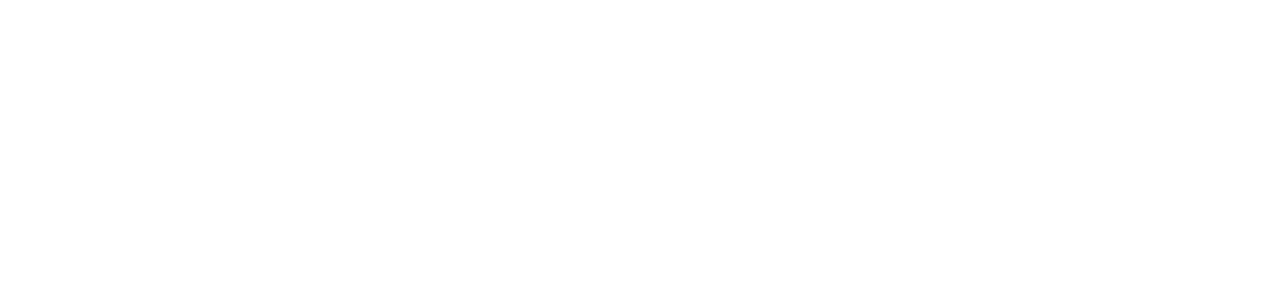
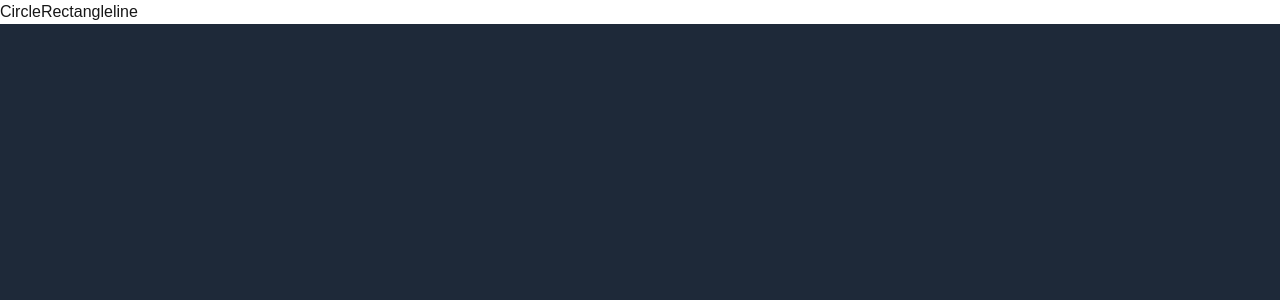
Before and after one commit to Varun789-mx/canvas, a Next.js app: page / in a window 1280 px wide. Shown: the top 300 px of the page. Built offline with nearby package versions, Linux system fonts and the light colour scheme.

Commit message:
Connect class to the function

```diff
--- a/app/Canvas/canvas.tsx
+++ b/app/Canvas/canvas.tsx
@@ -1,75 +1,50 @@
-import React, { useEffect, useRef, useState } from "react"
+import React, { useRef, useState } from "react";
 import { CanvasDrawer } from "../lib/CanvasClass";
 
+enum ShapeProp {
+  circle = "Circle",
+  rectangele = "Rectangle",
+  line = "Line",
+  ellipse = "Ellipse",
+}
 const Canvas = () => {
   const canvasRef = useRef<HTMLCanvasElement>(null);
   const [start, setstart] = useState({ x: 0, y: 0 });
+  const [shape, setshape] = useState<ShapeProp>(ShapeProp.line);
   const [drawing, setdrawing] = useState(false);
 
   function HandleMouseDown(e: React.MouseEvent<HTMLCanvasElement>) {
     setdrawing(true);
     setstart({ x: e.clientX, y: e.clientY });
   }
-    // function CreateRectangle(e: React.MouseEvent<HTMLCanvasElement>) {
-    //     const canvas = canvasRef.current;
-    //     if (!canvas || !drawing) return;
 
-    //     const height = e.clientX - start.x;
-    //     const width = e.clientY - start.y;
-
-    //     canvas.width = window.innerWidth;
-    //     canvas.height = window.innerHeight;
-    //     const ctx = canvas.getContext('2d');
-    //     if (!ctx) return;
-    //     ctx.strokeStyle = 'white'
-    //     ctx.roundRect(start.x, start.y, height, width, 5 * Math.PI);
-    //     ctx.stroke();
-    // }
-    // function CreateCircle(e: React.MouseEvent<HTMLCanvasElement>) {
-    //     const canvas = canvasRef.current;
-    //     if (!canvas || !drawing) return;
-
-    //     const height = e.clientY - start.y
-    //     canvas.width = window.innerWidth;
-    //     canvas.height = window.innerHeight;
-    //     const ctx = canvas.getContext('2d');
-    //     if (!ctx) return;
-    //     ctx.strokeStyle = 'white'
-    //     ctx.arc(start.x, start.y, Math.abs(height), 0, 2 * Math.PI);
-    //     ctx.stroke();
-    // }
-    // function CreateLine(e: React.MouseEvent<HTMLCanvasElement>) {
-    //     const canvas = canvasRef.current;
-    //     if (!canvas || !drawing) return;
-
-    //     const height = e.clientY - start.y
-    //     const width = e.clientX - start.x;
-
-    //     canvas.width = window.innerWidth;
-    //     canvas.height = window.innerHeight;
-
-    //     const ctx = canvas.getContext('2d');
-    //     if (!ctx) return;
-    //     ctx.strokeStyle = 'white'
-    //     ctx.beginPath();
-    //     ctx.moveTo(start.x, start.y);
-    //     ctx.lineTo(e.clientX, e.clientY);
-    //     ctx.stroke();
-    // }
   function HandleMouseUp() {
     setdrawing(false);
   }
-
-    const canvas = canvasRef.current
+  const HandleDrawing = (e: React.MouseEvent<HTMLCanvasElement>) => {
+    const canvas = canvasRef.current;
     if (!canvas) return;
+    if (drawing) {
       const drawer = new CanvasDrawer(canvas);
+      drawer.CreateRectangle(start.x, start.y, e.clientX, e.clientY);
+    }
+  };
   return (
-        <canvas ref={canvasRef}
+    <div>
+      <div className="w-3/4 flex items bg-white ">
+        <div>Circle</div>
+        <div>Rectangle</div>
+        <div>line</div>
+      </div>
+      <canvas
+        ref={canvasRef}
         id="canvas"
         onMouseDown={HandleMouseDown}
         onMouseUp={HandleMouseUp}
-            onMouseMove={CreateRectangle}
-            className="bg-gray-800 w-screen h-screen" />
-    )
-}
-export default Canvas
+        onMouseMove={HandleDrawing}
+        className="bg-gray-800 w-screen h-screen"
+      />
+    </div>
+  );
+};
+export default Canvas;
--- a/app/lib/CanvasClass.ts
+++ b/app/lib/CanvasClass.ts
@@ -2,10 +2,9 @@ export class CanvasDrawer {
   private canvas: HTMLCanvasElement;
   private ctx: CanvasRenderingContext2D;
 
-
   constructor(canvas: HTMLCanvasElement) {
     this.canvas = canvas;
-        const ctx = canvas.getContext('2d');
+    const ctx = canvas.getContext("2d");
     if (!ctx) throw new Error("Unable to get the canas element");
     this.ctx = ctx;
     this.init();
@@ -14,36 +13,40 @@ export class CanvasDrawer {
   private init() {
     this.canvas.width = window.innerWidth;
     this.canvas.height = window.innerHeight;
-        this.ctx.strokeStyle = 'white';
+    this.ctx.strokeStyle = "white";
     this.ctx.lineWidth = 1;
   }
 
   clear() {
     this.ctx.clearRect(0, 0, this.canvas.width, this.canvas.height);
   }
-    CreateRectangle(startX: number, startY: number, endX: number, endY: number, rounded: boolean) {
-
+  CreateRectangle(
+    startX: number,
+    startY: number,
+    endX: number,
+    endY: number,
+    rounded?: boolean
+  ) {
     const height = endY - startY;
     const width = endX - startX;
 
-        this.ctx.strokeStyle = 'white'
-        if (!rounded) {
-            this.ctx.strokeRect(startX, startY, height, width)
-        }
-        this.ctx.roundRect(startX, startY, height, width, 5 * Math.PI);
+    this.ctx.strokeStyle = "white";
+    if (rounded) {
+      this.ctx.roundRect(startX, startY, width, height, 5 * Math.PI);
       this.ctx.stroke();
     }
+    this.ctx.strokeRect(startX, startY, width, height);
+  }
+
   CreateCircle(startX: number, startY: number, endX: number, endY: number) {
     const height = endY - startY;
     this.ctx.arc(startX, startY, Math.abs(height), 0, 2 * Math.PI);
     this.ctx.stroke();
   }
   CreateLine(startX: number, startY: number, endX: number, endY: number) {
-
     this.ctx.beginPath();
     this.ctx.moveTo(startX, startY);
     this.ctx.lineTo(endX, endY);
     this.ctx.stroke();
   }
-
 }
```
Also changed, not shown: 1 other file (tests, documents, lock files or other folders). Lines whose indentation alone changed are shown as unchanged.
